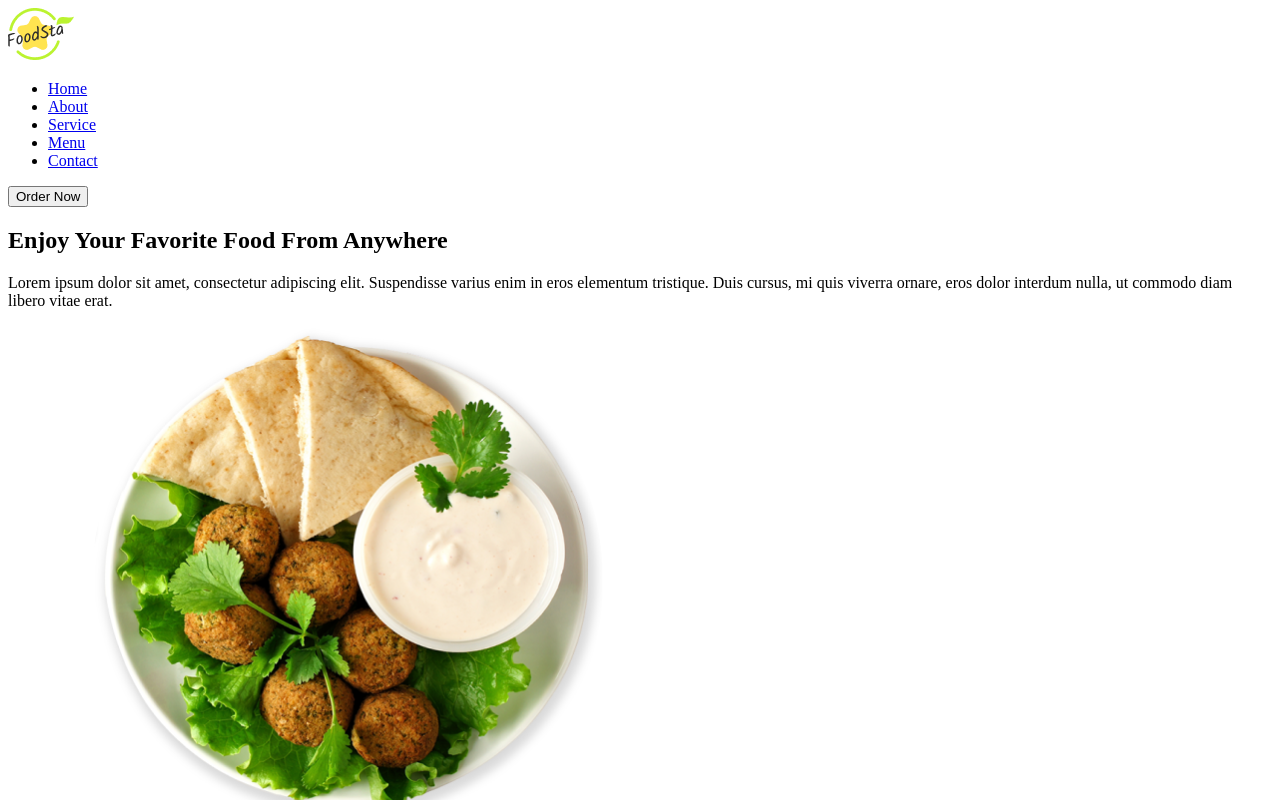
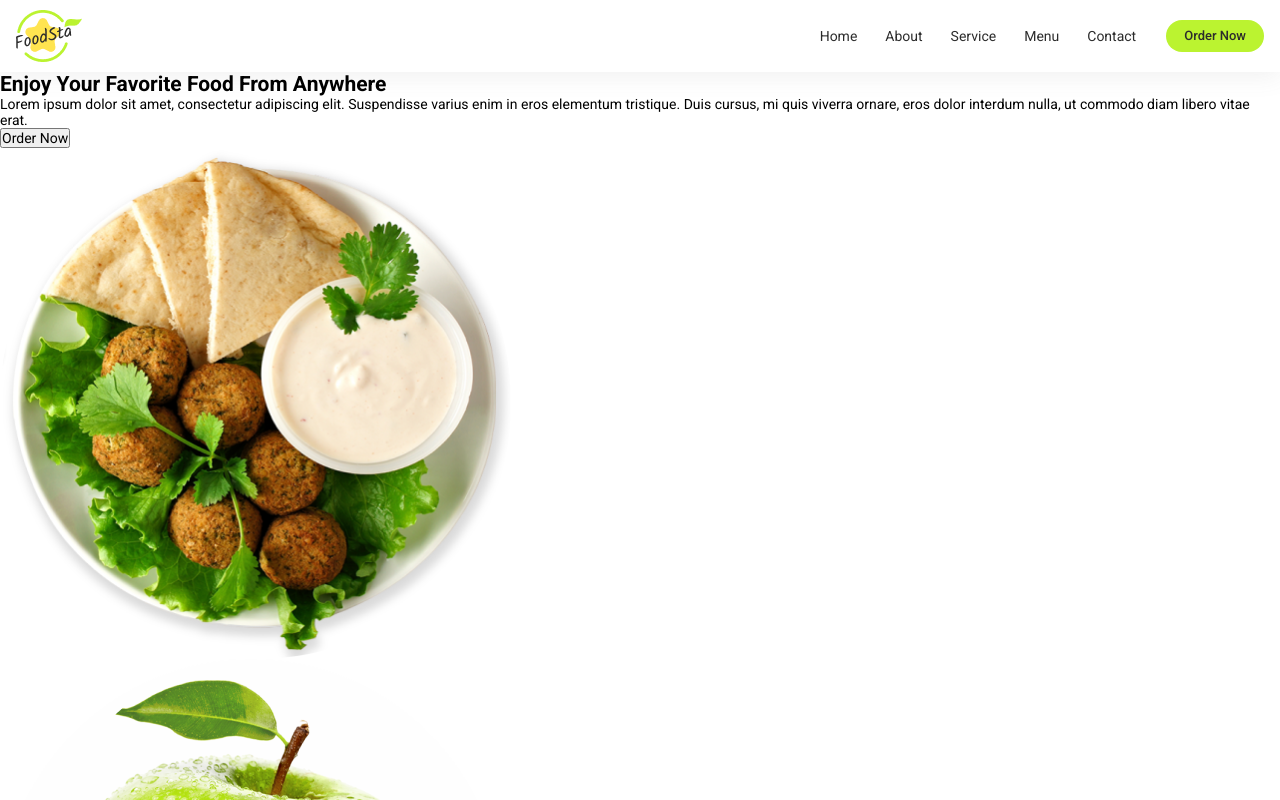
Before and after one commit to sotskayaea/food-100, a plain HTML site: page index.html in a window 1280 px wide. Shown: the top 800 px of the page. Drawn offline with nearby package versions, Linux system fonts and the light colour scheme.

Commit message:
add style for header

```diff
--- /dev/null
+++ b/css/styles.css
@@ -0,0 +1,103 @@
+*,
+::before,
+::after {
+    margin: 0;
+    padding: 0;
+}
+body {
+    font-family: Roboto, sans-serif;
+    font-size: 14px;
+    font-style: normal;
+    font-weight: 400;
+}
+
+address {
+    font-style: normal;
+}
+
+a {
+    text-decoration: none;
+}
+
+img {
+    display: block;
+    max-width: 100%;
+}
+
+ul {
+    list-style-type: none;
+}
+
+h1,
+h2,
+h3,
+h4,
+h5,
+h6,
+p {
+    margin-top: 0;
+    margin-bottom: 0;
+}
+
+.container {
+margin: o auto;
+width: 1280px;
+padding: 0 16px;
+}
+
+.header-section {
+    box-shadow: 0px 4px 24px 0px rgba(105, 105, 105, 0.10);
+    padding: 10px 0;
+}
+.header-container {
+    display: flex;
+    justify-content: space-between;
+    align-items: center;
+}
+.header-link {
+    width: 66px;
+    height: 52px;
+}
+.header-right {
+    display: flex;
+    gap: 30px;
+    align-items: center;
+}
+.nav-list {
+    display: flex;
+    gap: 28px;
+}
+
+
+.nav-link {
+    color: #2c2c2c;
+}
+
+.nav-link:hover,
+.nav-link:focus {
+    color: #BBF330;
+    font-weight: 500;
+    text-decoration-line: underline;
+}
+
+.header-button {
+    cursor: pointer;
+    color: #2C2C2C;
+    background-color: #BBF330;
+    font-family: "Roboto", sans-serif;
+    font-size: 13px;
+    font-weight: 500;
+    line-height: 1.5;
+    border: none;
+    border-radius: 30px;
+    padding: 6px 18px;
+
+}
+
+.header-button:hover {
+    background-color: #FFE450;
+}
+
+.header-button:focus {
+    background-color: #FFE450;
+}
--- a/index.html
+++ b/index.html
@@ -1,23 +1,39 @@
 <!DOCTYPE html>
 <html lang="en">
+
 <head>
   <meta charset="UTF-8" />
   <meta name="viewport" content="width=device-width, initial-scale=1.0" />
+  <link rel="stylesheet" href="https://cdnjs.cloudflare.com/ajax/libs/modern-normalize/2.0.0/modern-normalize.min.css"
+    integrity="sha512-4xo8blKMVCiXpTaLzQSLSw3KFOVPWhm/TRtuPVc4WG6kUgjH6J03IBuG7JZPkcWMxJ5huwaBpOpnwYElP/m6wg=="
+    crossorigin="anonymous" referrerpolicy="no-referrer" />
+  <link rel="preconnect" href="https://fonts.googleapis.com">
+  <link rel="preconnect" href="https://fonts.gstatic.com" crossorigin>
+  <link href="https://fonts.googleapis.com/css2?family=Roboto:wght@400;500;700&display=swap" rel="stylesheet">
+  <link rel="stylesheet" href="./css/styles.css">
   <title>Foodsta</title>
 </head>
+
 <body>
-    <header>
-      <a href="./index.html"><img src="./img/logo.png" alt="main logo" /></a>
-      <nav>
-        <ul>
-          <li><a href="index.html">Home</a></li>
-          <li><a href="#">About</a></li>
-          <li><a href="#">Service</a></li>
-          <li><a href="#">Menu</a></li>
-          <li><a href="#">Contact</a></li>
+  <header class="header-section">
+    <div class="container header-container">
+
+      <a class="header-link" href="./index.html"><img src="./img/logo.png" alt="main logo" /></a>
+      <div class="header-right">
+        <nav class="nav-menu">
+          <ul class="nav-list">
+            <li class="nav-item"><a class="nav-link link" href="index.html">Home</a></li>
+            <li class="nav-item"><a class="nav-link link" href="#">About</a></li>
+            <li class="nav-item"><a class="nav-link link" href="#">Service</a></li>
+            <li class="nav-item"><a class="nav-link link" href="#">Menu</a></li>
+            <li class="nav-item"><a class="nav-link link" href="#">Contact</a></li>
           </ul>
         </nav>
-      <button type="button">Order Now</button>
+        <button class="header-button" type="button">Order Now</button>
+      </div>
+
+    </div>
+
   </header>
   <main>
     <!-- HERO -->
@@ -86,4 +102,5 @@
     </section>
   </main>
 </body>
+
 </html>
```
Lines whose indentation alone changed are shown as unchanged.
